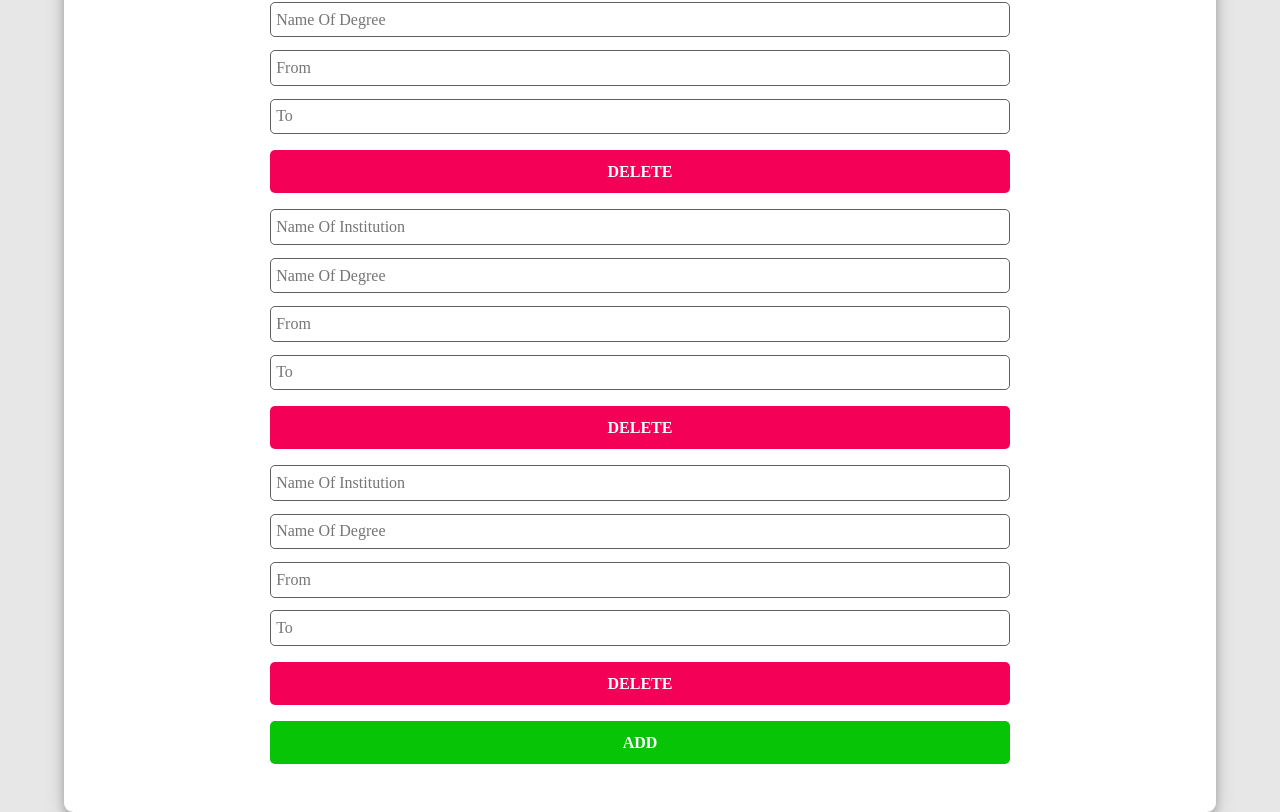
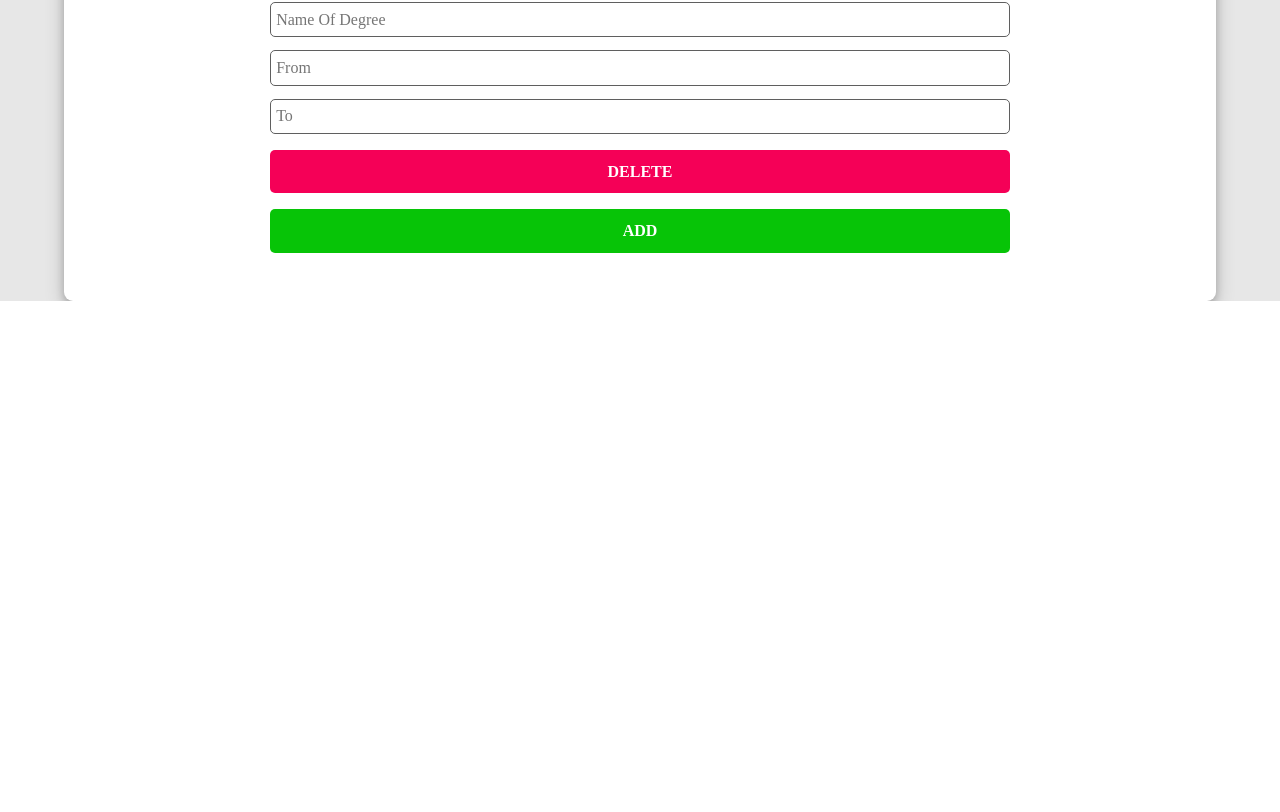
Before and after one commit to aelmi03/cv-app, a React (Create React App) app: page / in a window 1280 px wide. Shown: the part 681-1493 px from the top of the page. After the commit the page ends 982 px from the top, so only its background shows below. Built offline with nearby package versions, Linux system fonts and the light colour scheme.

Commit message:
Finished the functionality for the onChange listeners for the educational section which updates the state and forces a re-render of the component

```diff
--- a/src/App.js
+++ b/src/App.js
@@ -7,6 +7,7 @@ import "./styles/App.css";
 
 class App extends Component {
   constructor(props) {
+    console.log("hello");
     super(props);
     this.state = {
       generalInfo: {
@@ -25,23 +26,10 @@ class App extends Component {
           to: "",
           id: uniqid(),
         },
-        {
-          institution: "",
-          degree: "",
-          from: "",
-          to: "",
-          id: uniqid(),
-        },
-        {
-          institution: "",
-          degree: "",
-          from: "",
-          to: "",
-          id: uniqid(),
-        },
       ],
     };
     this.updateGeneralInfo = this.updateGeneralInfo.bind(this);
+    this.updateEducationalInfo = this.updateEducationalInfo.bind(this);
   }
   updateGeneralInfo(propertyName, propertyValue) {
     const newGeneralInfoObject = JSON.parse(
@@ -50,6 +38,18 @@ class App extends Component {
     newGeneralInfoObject[propertyName] = propertyValue;
     this.setState({
       generalInfo: newGeneralInfoObject,
+    });
+  }
+  updateEducationalInfo(id, property, value) {
+    const newEducations = this.state.educations.map((education) => {
+      if (education.id === id) {
+        education[property] = value;
+      }
+      return education;
+    });
+    console.log(newEducations);
+    this.setState({
+      educations: newEducations,
     });
   }
   render() {
@@ -61,7 +61,10 @@ class App extends Component {
             generalInfo={this.state.generalInfo}
             updateGeneralInfo={this.updateGeneralInfo}
           />
-          <EducationalInfo educations={this.state.educations} />
+          <EducationalInfo
+            educations={this.state.educations}
+            updateEducationalInfo={this.updateEducationalInfo}
+          />
         </div>
       </div>
     );
--- a/src/components/EducationalForm/EducationalForm.js
+++ b/src/components/EducationalForm/EducationalForm.js
@@ -2,6 +2,17 @@ import React, { Component } from "react";
 import EducationalFormCSS from "./EducationalForm.module.css";
 
 class EducationalForm extends Component {
+  constructor(props) {
+    super(props);
+    this.educationalFormListener = this.educationalFormListener.bind(this);
+  }
+  educationalFormListener(e) {
+    this.props.updateEducationalInfo(
+      this.props.id,
+      e.target.getAttribute("property"),
+      e.target.value
+    );
+  }
   render() {
     const { institution, degree, from, to } = this.props.education;
     return (
@@ -11,25 +22,33 @@ class EducationalForm extends Component {
             type="text"
             className={EducationalFormCSS.input}
             placeholder="Name Of Institution"
+            property="institution"
             value={institution}
+            onChange={this.educationalFormListener}
           />
           <input
             type="text"
             className={EducationalFormCSS.input}
             placeholder="Name Of Degree"
+            property="degree"
             value={degree}
+            onChange={this.educationalFormListener}
           />
           <input
             type="text"
             className={EducationalFormCSS.input}
             placeholder="From"
+            property="from"
             value={from}
+            onChange={this.educationalFormListener}
           />
           <input
             type="text"
             className={EducationalFormCSS.input}
             placeholder="To"
+            property="to"
             value={to}
+            onChange={this.educationalFormListener}
           />
         </form>
         <button className="delete-button">DELETE</button>
--- a/src/components/EducationalInfo/EducationalInfo.js
+++ b/src/components/EducationalInfo/EducationalInfo.js
@@ -5,11 +5,13 @@ import EducationalForm from "../EducationalForm/EducationalForm";
 class EducationalInfo extends Component {
   loadEducationForms() {
     return this.props.educations.map((educationObject) => {
+      console.log(this.props.updateEducationalInfo);
       return (
         <EducationalForm
           education={educationObject}
           key={educationObject.id}
           id={educationObject.id}
+          updateEducationalInfo={this.props.updateEducationalInfo}
         />
       );
     });
```
